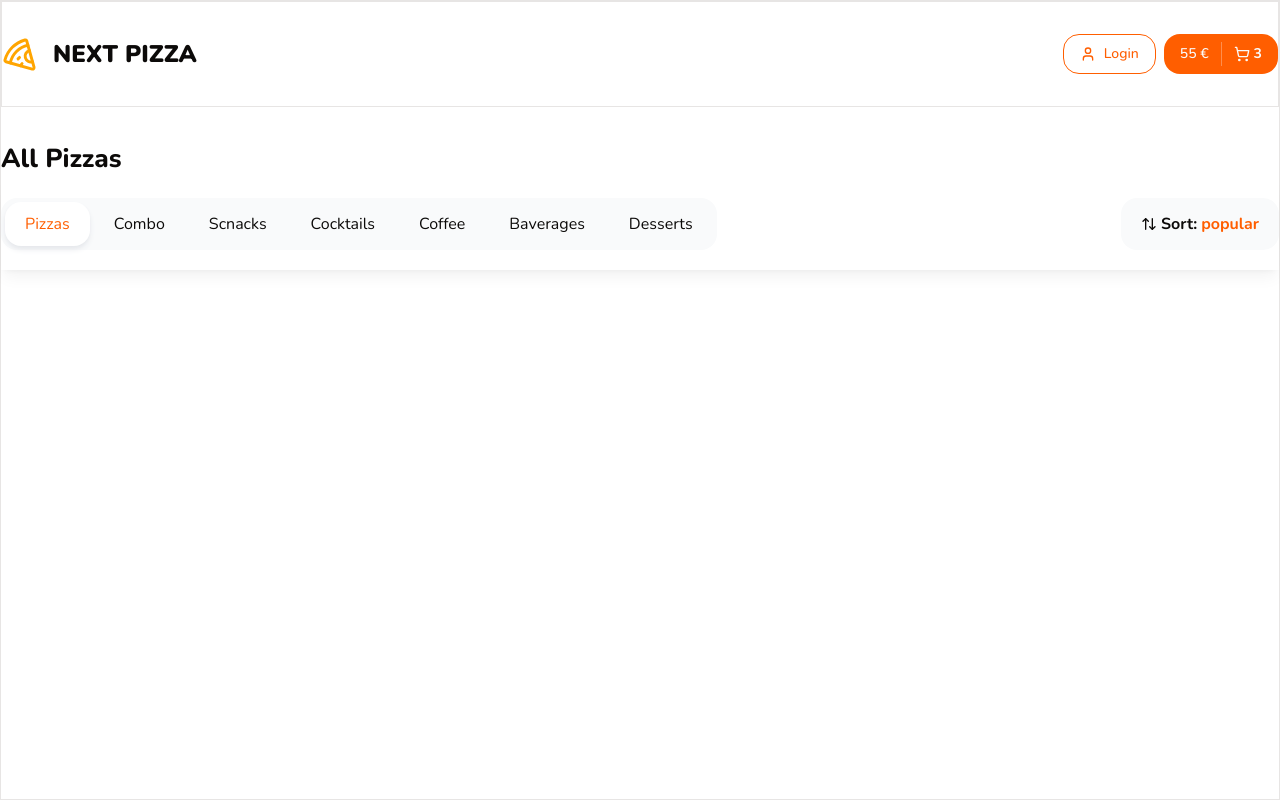
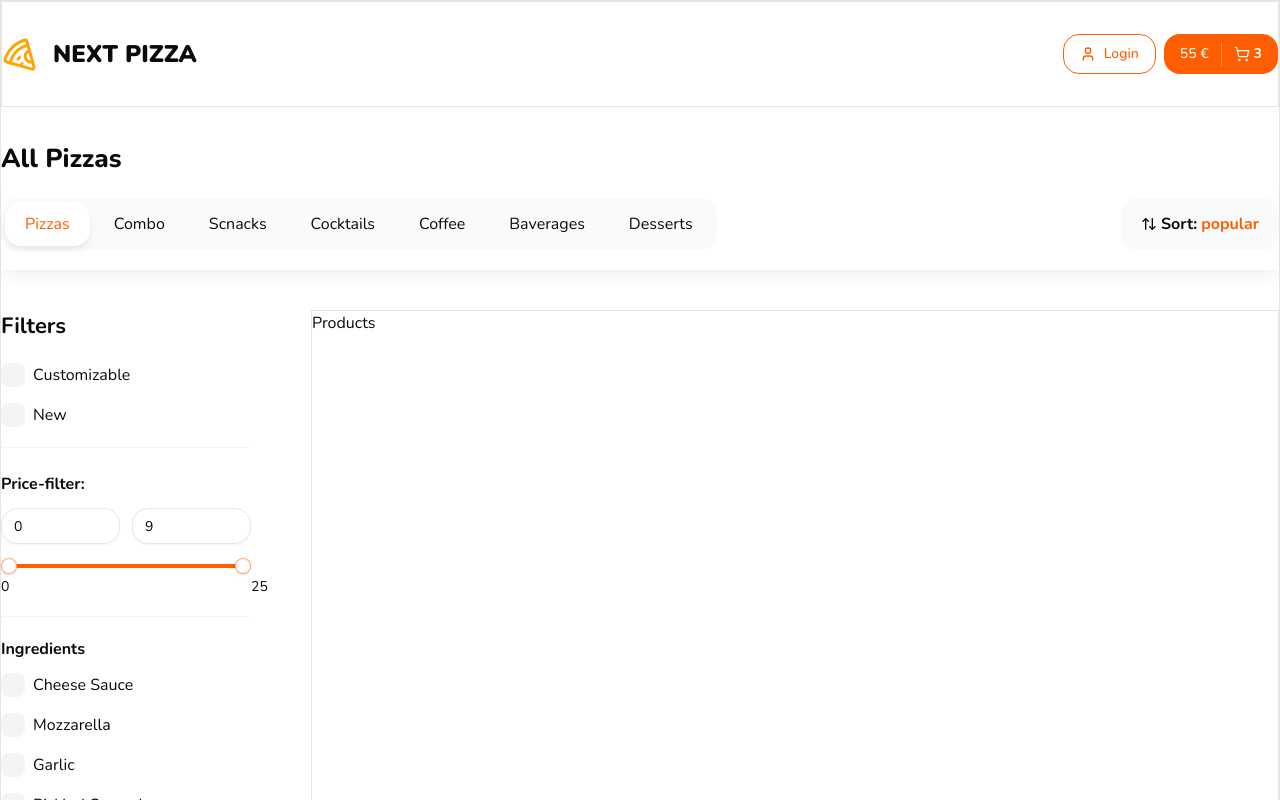
Before and after one commit to andbudha/next-pizza, a Next.js app: page / in a window 1280 px wide. Shown: the top 800 px of the page. Built offline with nearby package versions, Linux system fonts and the light colour scheme.

Commit message:
Filters comp created/Its subcomponents reexported,added&applied

```diff
--- a/app/page.tsx
+++ b/app/page.tsx
@@ -1,6 +1,7 @@
 import {
   Categories,
   Container,
+  Filters,
   SortPopup,
   Title,
   TopBar,
@@ -13,6 +14,16 @@ export default function Home() {
         <Title text="All Pizzas" size="md" className="font-extrabold" />
       </Container>
       <TopBar />
+      <Container className="mt-10 pb-14">
+        <div className="flex gap-[60px]">
+          <div className="w-[250px]">
+            <Filters />
+          </div>
+          <div className="border flex-1">
+            <div className="flex flex-col gap-16">Products</div>
+          </div>
+        </div>
+      </Container>
     </>
   );
 }
--- /dev/null
+++ b/components/shared/filters.tsx
@@ -0,0 +1,67 @@
+import React from 'react';
+import { Title } from './title';
+import { CheckboxFiltersGroup, FilterCheckbox, RangeSlider } from '.';
+import { Input } from '../ui';
+
+type Props = {
+  className?: string;
+};
+
+export const Filters = ({ className }: Props) => {
+  return (
+    <div className={className}>
+      <Title text="Filters" size="sm" className="font-bold mb-5" />
+      <div className="flex flex-col gap-4 mb-5">
+        <FilterCheckbox text="Customizable" value="1" />
+        <FilterCheckbox text="New" value="2" />
+      </div>
+      <div className="mb-5 border-y border-y-neutral-100 py-6">
+        <p className="font-bold mb-3">Price-filter:</p>
+        <div className="flex gap-3 mb-5">
+          <Input
+            type="number"
+            placeholder="0"
+            min={0}
+            max={25}
+            defaultValue={0}
+          />
+          <Input
+            type="number"
+            placeholder="9"
+            min={9}
+            max={25}
+            defaultValue={9}
+          />
+        </div>
+        <RangeSlider min={0} max={25} step={1} value={[0, 25]} />
+      </div>
+      <CheckboxFiltersGroup
+        title="Ingredients"
+        className="tmt-5"
+        limit={6}
+        defaultItems={[
+          { text: 'Cheese Sauce', value: '1' },
+          { text: 'Mozzarella', value: '2' },
+          { text: 'Garlic', value: '3' },
+          { text: 'Pickled Cucumber', value: '4' },
+          { text: 'Red Onion', value: '5' },
+          { text: 'Tomatos', value: '6' },
+        ]}
+        items={[
+          { text: 'Cheese Sauce', value: '1' },
+          { text: 'Mozzarella', value: '2' },
+          { text: 'Garlic', value: '3' },
+          { text: 'Pickled Cucumber', value: '4' },
+          { text: 'Red Onion', value: '5' },
+          { text: 'Tomatos', value: '6' },
+          { text: 'Salami', value: '7' },
+          { text: 'Peperoni', value: '8' },
+          { text: 'Paprica', value: '9' },
+          { text: 'Pickled Cucumber', value: '10' },
+          { text: 'Mushrooms', value: '11' },
+          { text: 'Parmesan', value: '12' },
+        ]}
+      />
+    </div>
+  );
+};
--- a/components/shared/index.ts
+++ b/components/shared/index.ts
@@ -4,3 +4,7 @@ export { Title } from './title';
 export { Categories } from './categories';
 export { SortPopup } from './sort-popup';
 export { TopBar } from './top-bar';
+export { Filters } from './filters';
+export { FilterCheckbox } from './filter-checkbox';
+export { RangeSlider } from './range-slider';
+export { CheckboxFiltersGroup } from './checkbox-filters-group';
```
